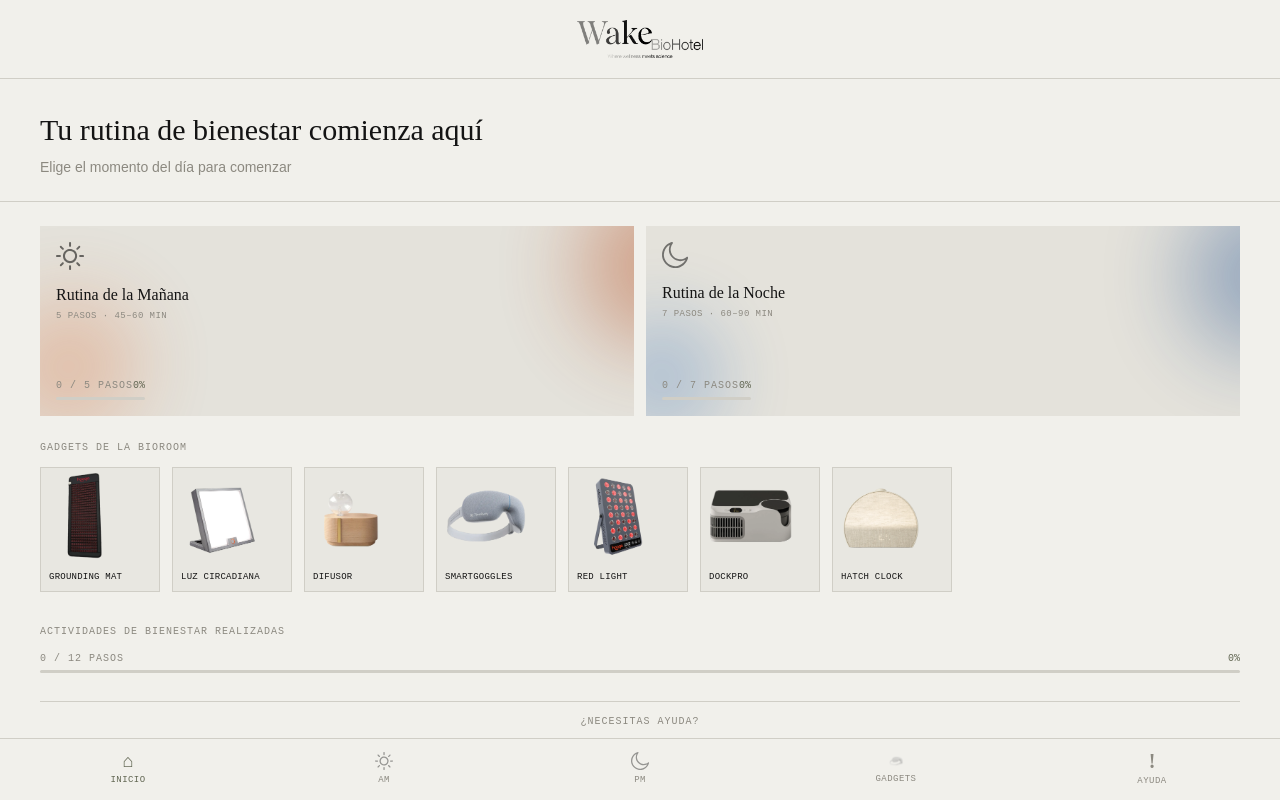
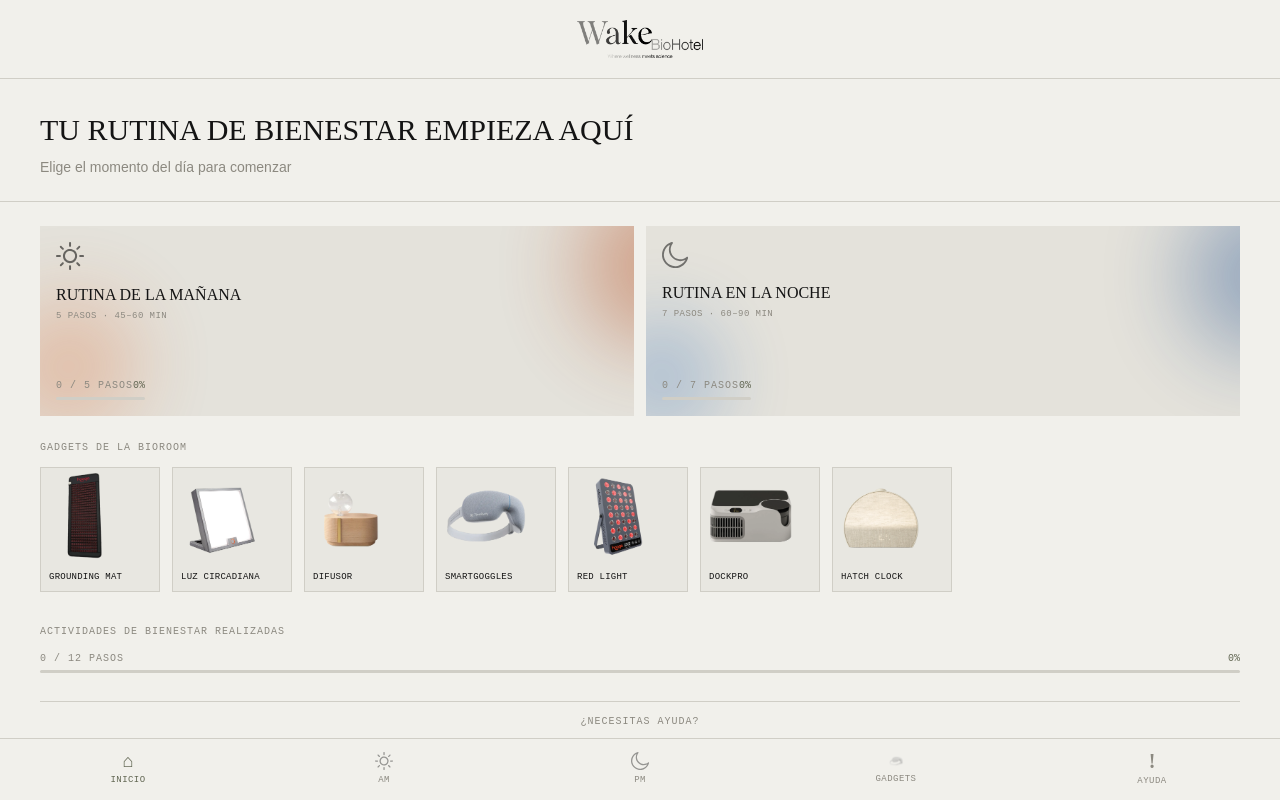
Before and after one commit to juan-alvarez-contravia/wake-bioroom-app, a React (Vite) app: page /home in a window 1280 px wide. Built offline with nearby package versions, Linux system fonts and the light colour scheme.

Commit message:
Ajuste de mayusculas en Home

```diff
--- a/src/pages/Home.jsx
+++ b/src/pages/Home.jsx
@@ -60,7 +60,7 @@
           className="font-lora text-3xl leading-tight mb-2"
           style={{ color: 'var(--black)', fontWeight: 400 }}
         >
-          Tu rutina de bienestar comienza aquí
+          TU RUTINA DE BIENESTAR EMPIEZA AQUÍ
         </h1>
         <p
           className="text-sm"
@@ -122,7 +122,7 @@
                 className="font-lora text-base leading-snug"
                 style={{ color: 'var(--black)', fontWeight: 400, marginBottom: '4px' }}
               >
-                Rutina de la Mañana
+                RUTINA DE LA MAÑANA
               </div>
               <div
                 className="font-mono-dm text-[9px] tracking-wider uppercase"
@@ -182,7 +182,7 @@
                 className="font-lora text-base leading-snug"
                 style={{ color: 'var(--black)', fontWeight: 400, marginBottom: '4px' }}
               >
-                Rutina de la Noche
+                RUTINA EN LA NOCHE
               </div>
               <div
                 className="font-mono-dm text-[9px] tracking-wider uppercase"
```
